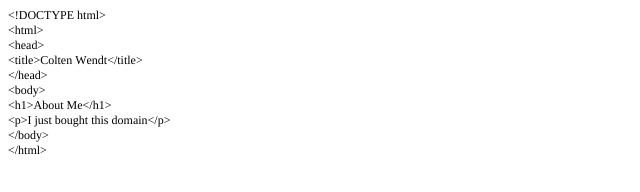
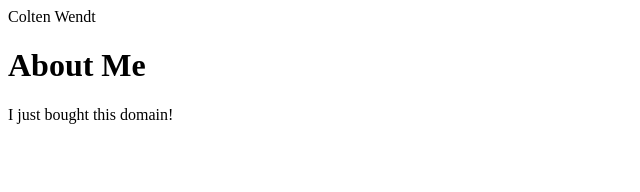
Before and after one commit to ColTwitch/ColTwitch.github.io, a plain HTML site: page index.html in a window 1280 px wide. Shown: the whole page, without its empty margins (0-640 px from the left). Drawn offline with Linux system fonts and the light colour scheme.

Commit message:
Fixed stupid things that mac caused

```diff
--- a/index.html
+++ b/index.html
@@ -1,26 +1,10 @@
 <!DOCTYPE html PUBLIC "-//W3C//DTD HTML 4.01//EN" "http://www.w3.org/TR/html4/strict.dtd">
 <html>
 <head>
-  <meta http-equiv="Content-Type" content="text/html; charset=utf-8">
-  <meta http-equiv="Content-Style-Type" content="text/css">
-  <title></title>
-  <meta name="Generator" content="Cocoa HTML Writer">
-  <meta name="CocoaVersion" content="1404.34">
-  <style type="text/css">
-    p.p1 {margin: 0.0px 0.0px 0.0px 0.0px; font: 12.0px Times; color: #000000; -webkit-text-stroke: #000000}
-    span.s1 {font-kerning: none}
-  </style>
+  Colten Wendt
 </head>
 <body>
-<p class="p1"><span class="s1">&lt;!DOCTYPE html&gt;</span></p>
-<p class="p1"><span class="s1">&lt;html&gt;</span></p>
-<p class="p1"><span class="s1">&lt;head&gt;</span></p>
-<p class="p1"><span class="s1">&lt;title&gt;Colten Wendt&lt;/title&gt;</span></p>
-<p class="p1"><span class="s1">&lt;/head&gt;</span></p>
-<p class="p1"><span class="s1">&lt;body&gt;</span></p>
-<p class="p1"><span class="s1">&lt;h1&gt;About Me&lt;/h1&gt;</span></p>
-<p class="p1"><span class="s1">&lt;p&gt;I just bought this domain&lt;/p&gt;</span></p>
-<p class="p1"><span class="s1">&lt;/body&gt;</span></p>
-<p class="p1"><span class="s1">&lt;/html&gt;</span></p>
+  <h1>About Me</h1>
+  <p>I just bought this domain!</p>
 </body>
 </html>
```
